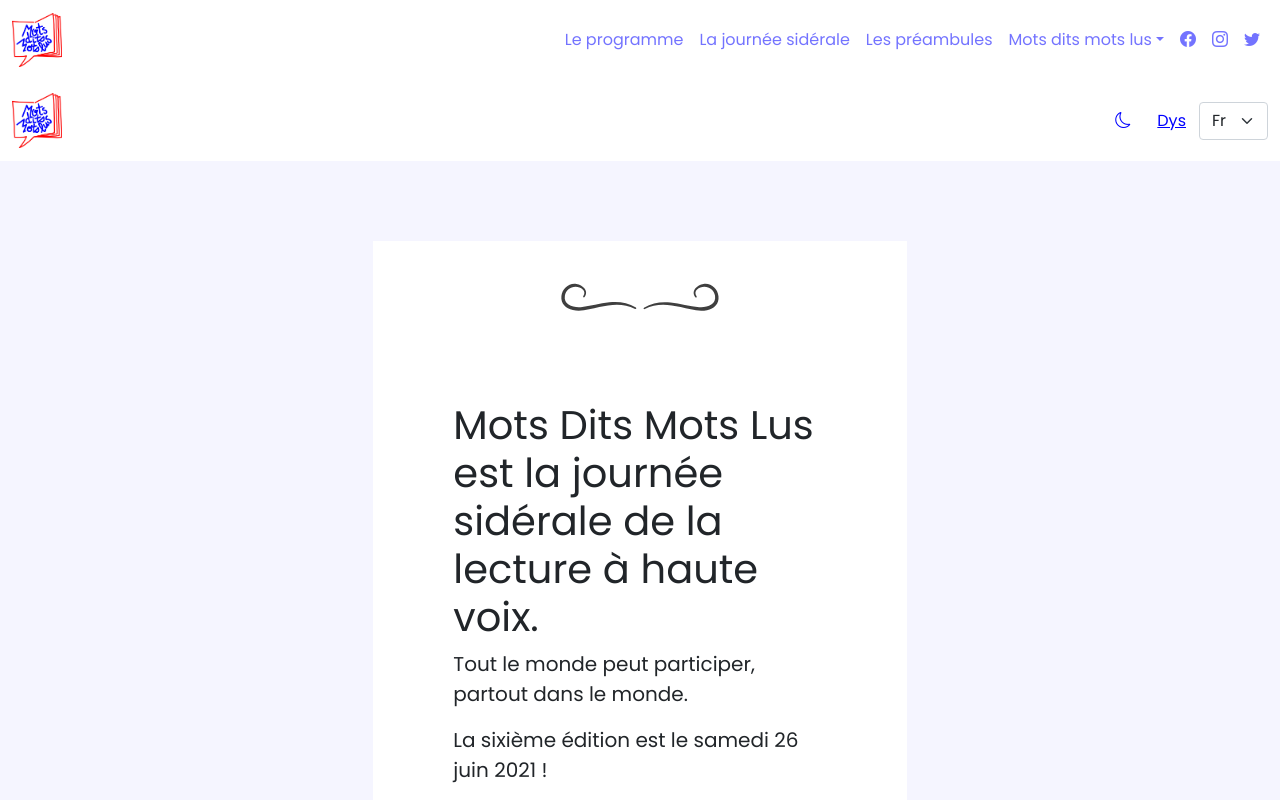
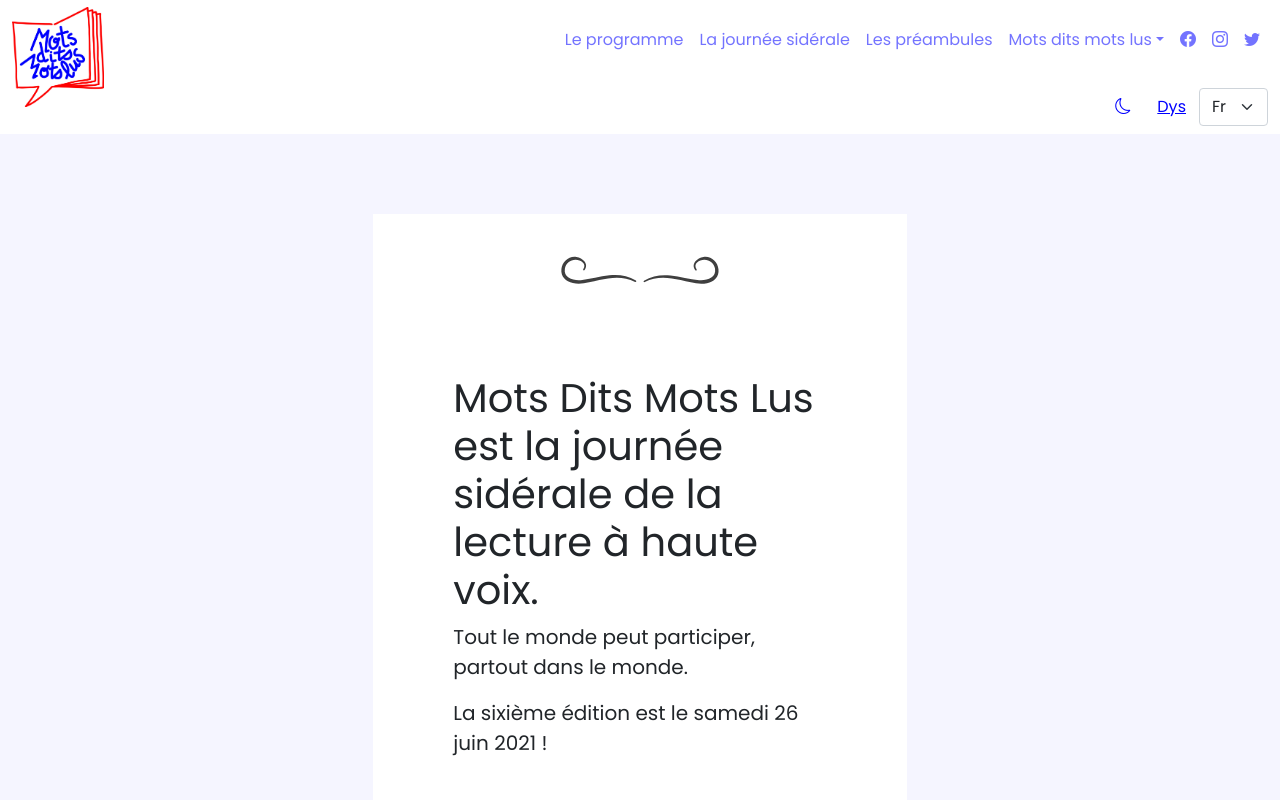
Before and after one commit to Ad-Hel/mdml-preview, a website: page index.html in a window 1280 px wide. Shown: the top 800 px of the page. Drawn offline with nearby package versions, Linux system fonts and the light colour scheme.

Commit message:
Fix logo display

```diff
--- a/css/style.css
+++ b/css/style.css
@@ -53,3 +53,11 @@ body.dys{
     margin: 0 auto;
     display: block;
 }
+
+#logo-big{
+    position: absolute;
+    transform: translateY(-100px);
+    z-index: 2000;
+    height: 100px;
+    width: auto;
+}
--- a/index.html
+++ b/index.html
@@ -57,7 +57,7 @@
             </nav>
             <nav class="navbar row navbar-expand-md navbar-light bg-white">
                 <div class="container-fluid">
-                    <a class="navbar-brand" href="#"><img class="img-fluid" width="50" src="./assets/logo/logo_mdml_rvb.jpg" alt=""></a>
+                    <a class="navbar-brand" href="#"><img id="logo-big" class="img-fluid" width="150" src="./assets/logo/logo_mdml_rvb.jpg" alt=""></a>
                     <button class="navbar-toggler" type="button" data-bs-toggle="collapse" data-bs-target="#navbar-content">
                         <span class="navbar-toggler-icon"></span>
                     </button>
```
